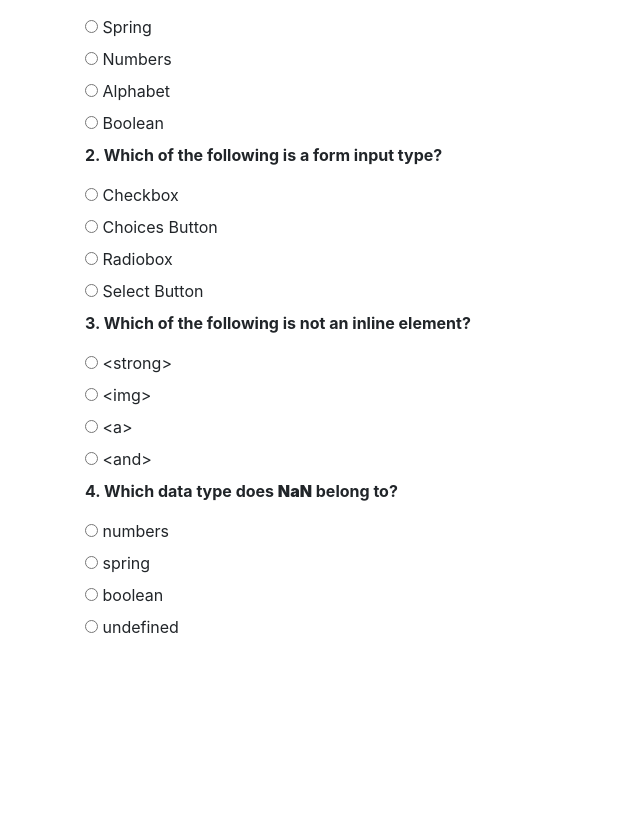
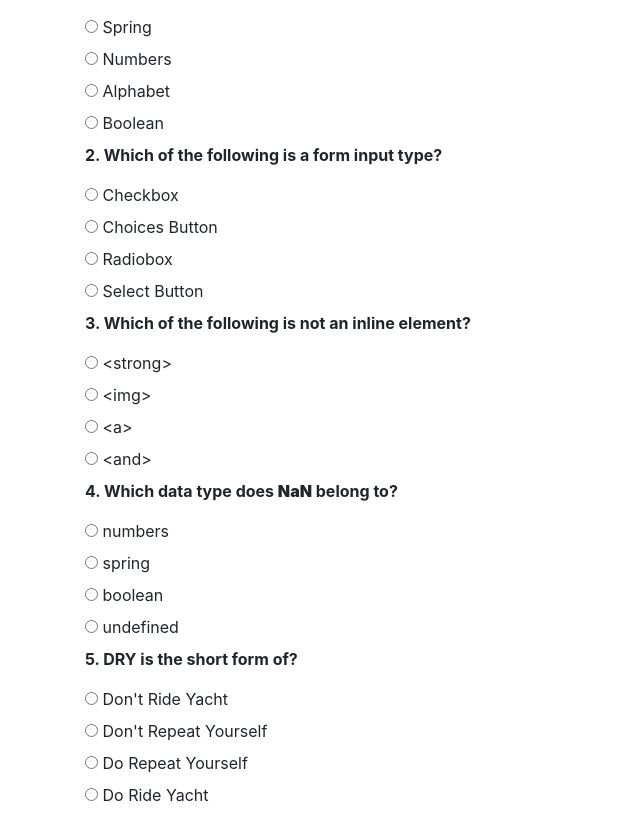
Before and after one commit to marsdenekwom/Quiz-Board, a plain HTML site: page index.html in a window 1280 px wide. Shown: the part 81-896 px from the top of the page, without its empty margins (0-640 px from the left). Before the commit the page ends 800 px from the top, so only its background shows below. Drawn offline with nearby package versions, Linux system fonts and the light colour scheme; a script that the page names is missing.

Commit message:
added fifth question

```diff
--- a/index.html
+++ b/index.html
@@ -53,3 +53,10 @@
      <input type="radio" name="belong" value="0"  > <label>boolean</label><br>
      <input type="radio" name="belong" value="0"  > <label>undefined</label><br>
   </div>
+
+  <div classs=question 5>
+<p><strong>5. DRY is the short form of?</strong></p>
+      <input type="radio" name="dry" value="0" > <label>Don't Ride Yacht</label><br>
+      <input type="radio" name="dry" value="10"> <label>Don't Repeat Yourself</label><br>
+      <input type="radio" name="dry" value="0"> <label>Do Repeat Yourself</label><br>
+      <input type="radio" name="dry" value="0"> <label>Do Ride Yacht</label><br>
```
